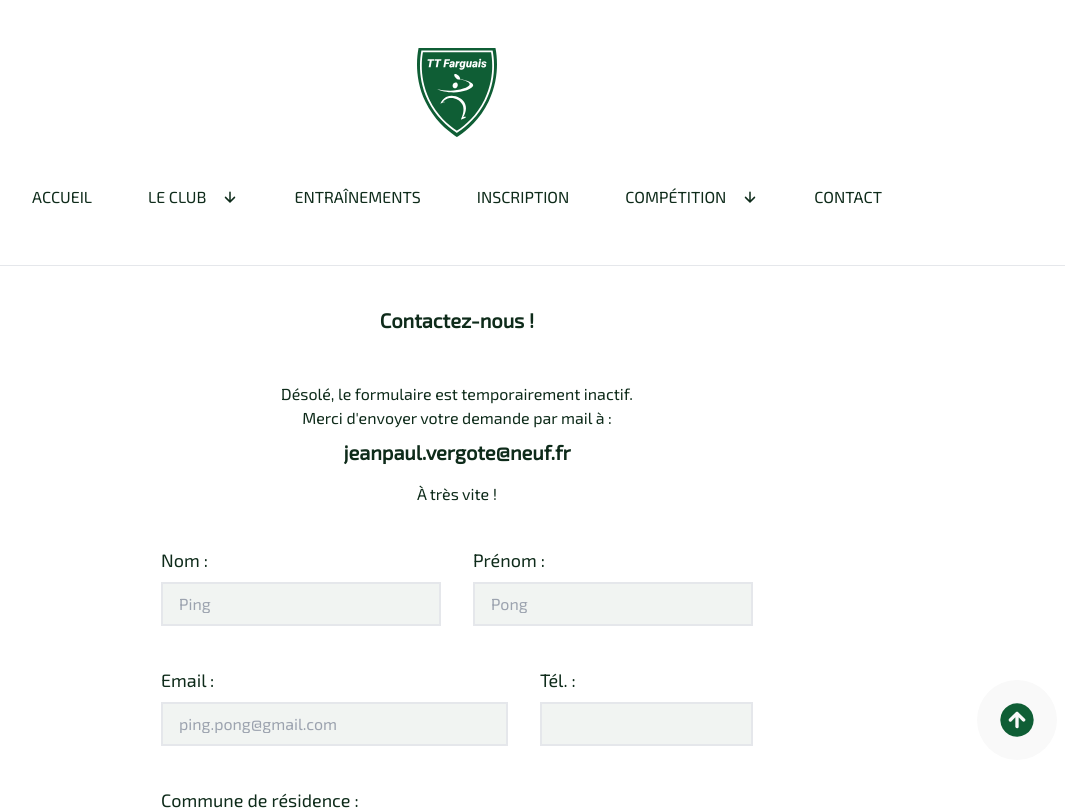
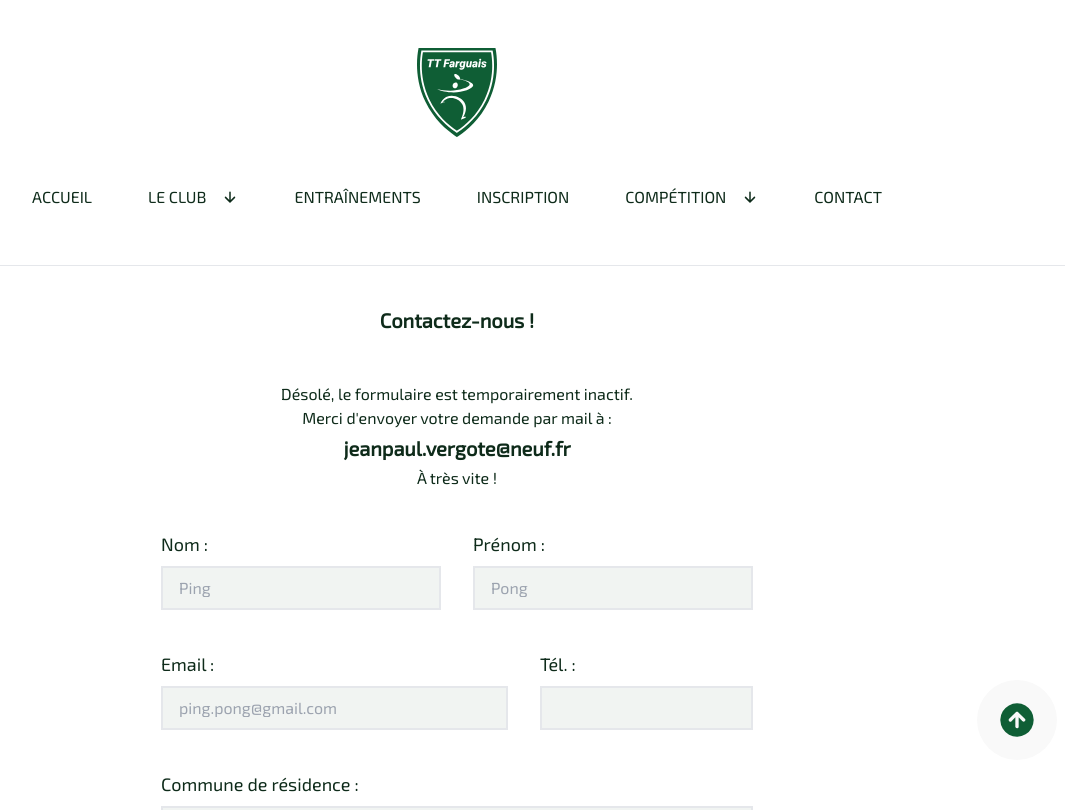
Before and after one commit to ttfarguais/ttfarguais, a Next.js app: page /contact in a window 1280 px wide. Shown: the top 810 px of the page, without its empty margins (183-1248 px from the left). Built offline with nearby package versions, Linux system fonts and the light colour scheme.

Commit message:
Update Contact.jsx

```diff
--- a/app/src/components/Main/contact/Contact.jsx
+++ b/app/src/components/Main/contact/Contact.jsx
@@ -20,9 +20,9 @@ export default function Contact({
         <div>Désolé, le formulaire est temporairement inactif.</div>
         <div>Merci d&apos;envoyer votre demande par mail à :</div>
         <div className="flex flex-col items-center m-auto py-1">
-     <h1 className="text-xl text-center font-bold p-1 mb-2">
-        jeanpaul.vergote@neuf.fr
-      </h1></div>
+    <p className="text-xl font-bold select-all">
+  jeanpaul.vergote@neuf.fr
+</p></div>
         <div>À très vite !</div>
 
 
```
